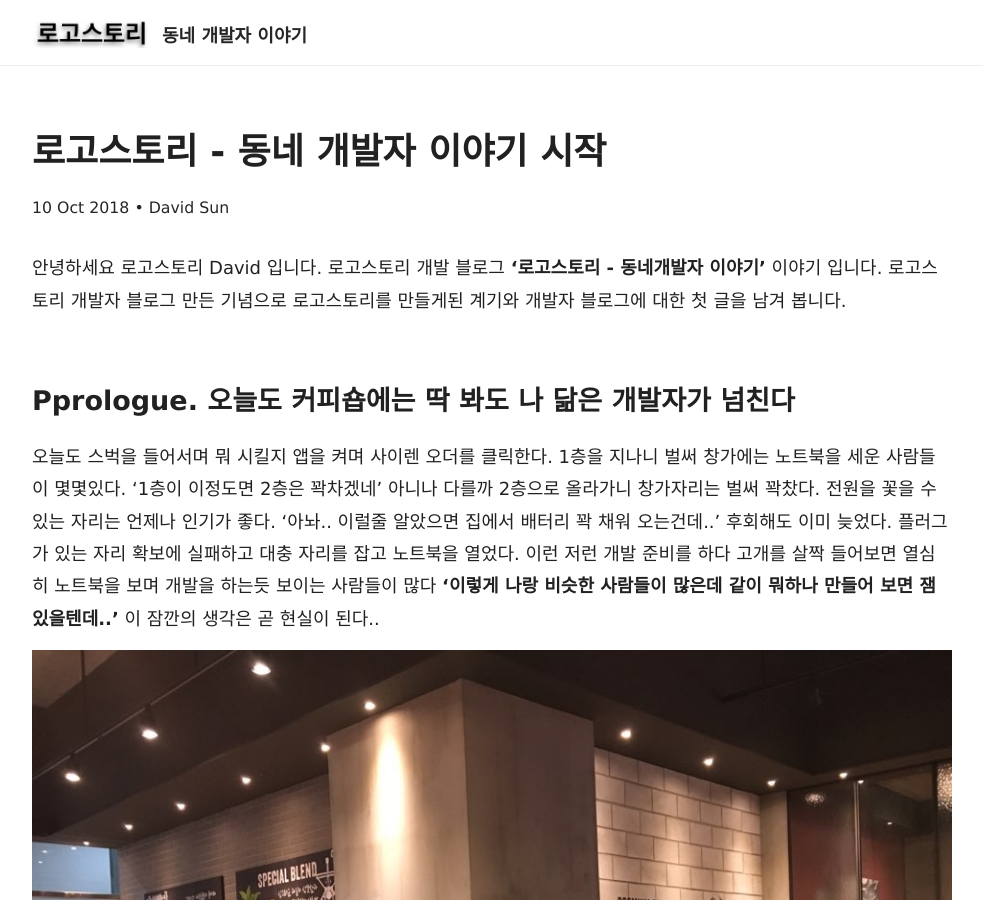
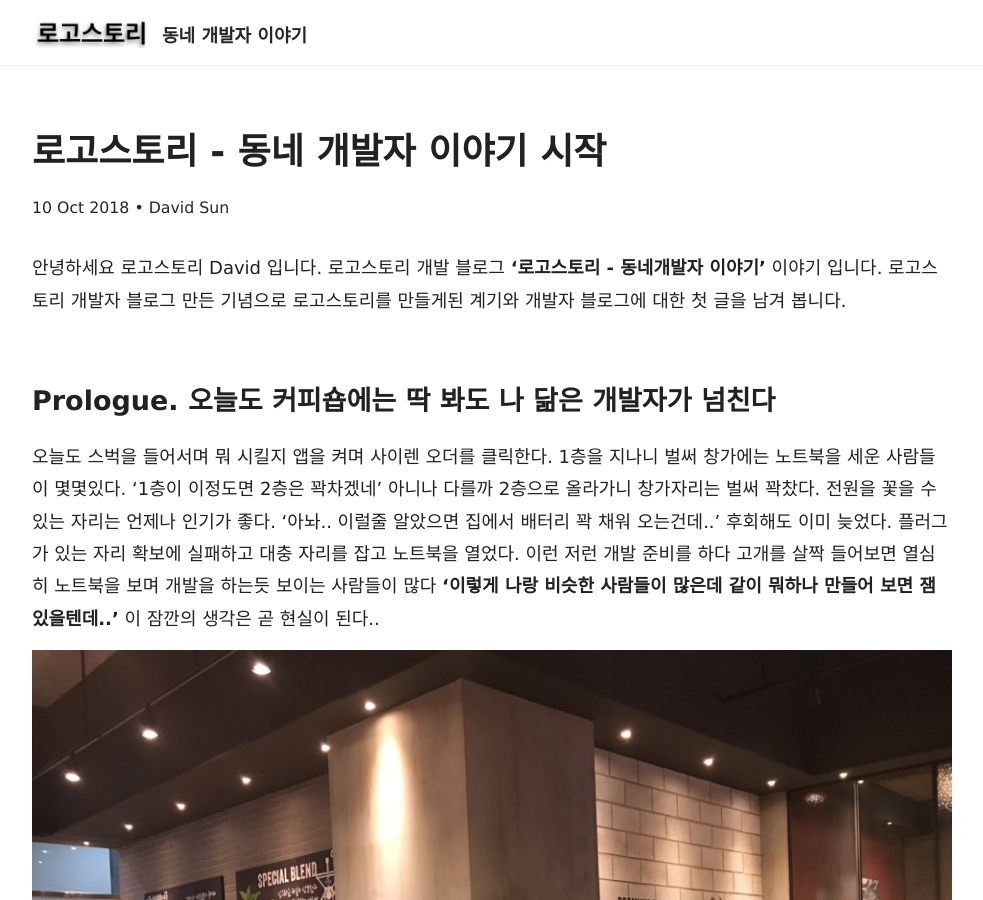
Before and after one commit to logostory/logostory.github.io, a Jekyll site: the page built from _posts/2018-10-10-begin-blog.md, in a window 1280 px wide and 900 px high. Shown: the whole window, without its empty margins (148-1131 px from the left). Built offline with Jekyll 4.4.1, drawn with Linux system fonts in a browser that asks for light colours.

Commit message:
Update 2018-10-10-begin-blog.md

```diff
--- a/_posts/2018-10-10-begin-blog.md
+++ b/_posts/2018-10-10-begin-blog.md
@@ -8,7 +8,7 @@ desc: 쓸데없이 고퀄. 동네 스터디 모임이 이런 개발자 블로그
 
 안녕하세요 로고스토리 David 입니다. 로고스토리 개발 블로그 **'로고스토리 - 동네개발자 이야기'** 이야기 입니다. 로고스토리 개발자 블로그 만든 기념으로 로고스토리를 만들게된 계기와 개발자 블로그에 대한 첫 글을 남겨 봅니다.
 
-## Pprologue. 오늘도 커피숍에는 딱 봐도 나 닮은 개발자가 넘친다
+## Prologue. 오늘도 커피숍에는 딱 봐도 나 닮은 개발자가 넘친다
 오늘도 스벅을 들어서며 뭐 시킬지 앱을 켜며 사이렌 오더를 클릭한다. 1층을 지나니 벌써 창가에는 노트북을 세운 사람들이 몇몇있다. '1층이 이정도면 2층은 꽉차겠네' 아니나 다를까 2층으로 올라가니 창가자리는 벌써 꽉찼다. 전원을 꽃을 수 있는 자리는 언제나 인기가 좋다. '아놔.. 이럴줄 알았으면 집에서 배터리 꽉 채워 오는건데..' 후회해도 이미 늦었다. 플러그가 있는 자리 확보에 실패하고 대충 자리를 잡고 노트북을 열었다. 이런 저런 개발 준비를 하다 고개를 살짝 들어보면 열심히 노트북을 보며 개발을 하는듯 보이는 사람들이 많다 **'이렇게 나랑 비슷한 사람들이 많은데 같이 뭐하나 만들어 보면 잼있을텐데..'** 이 잠깐의 생각은 곧 현실이 된다..
 
 ![Alt text](/assets/img/cafe2.jpeg)
```
